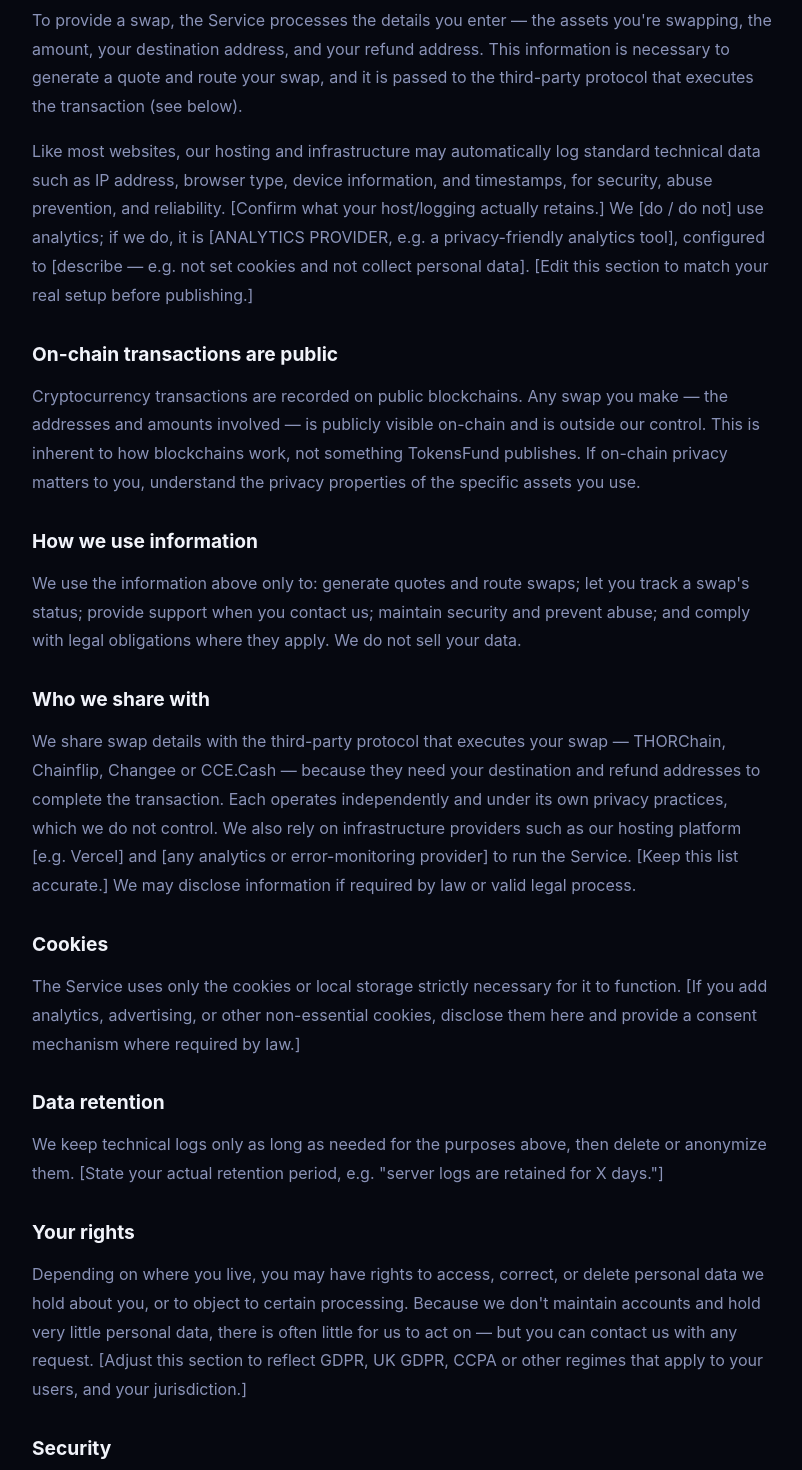
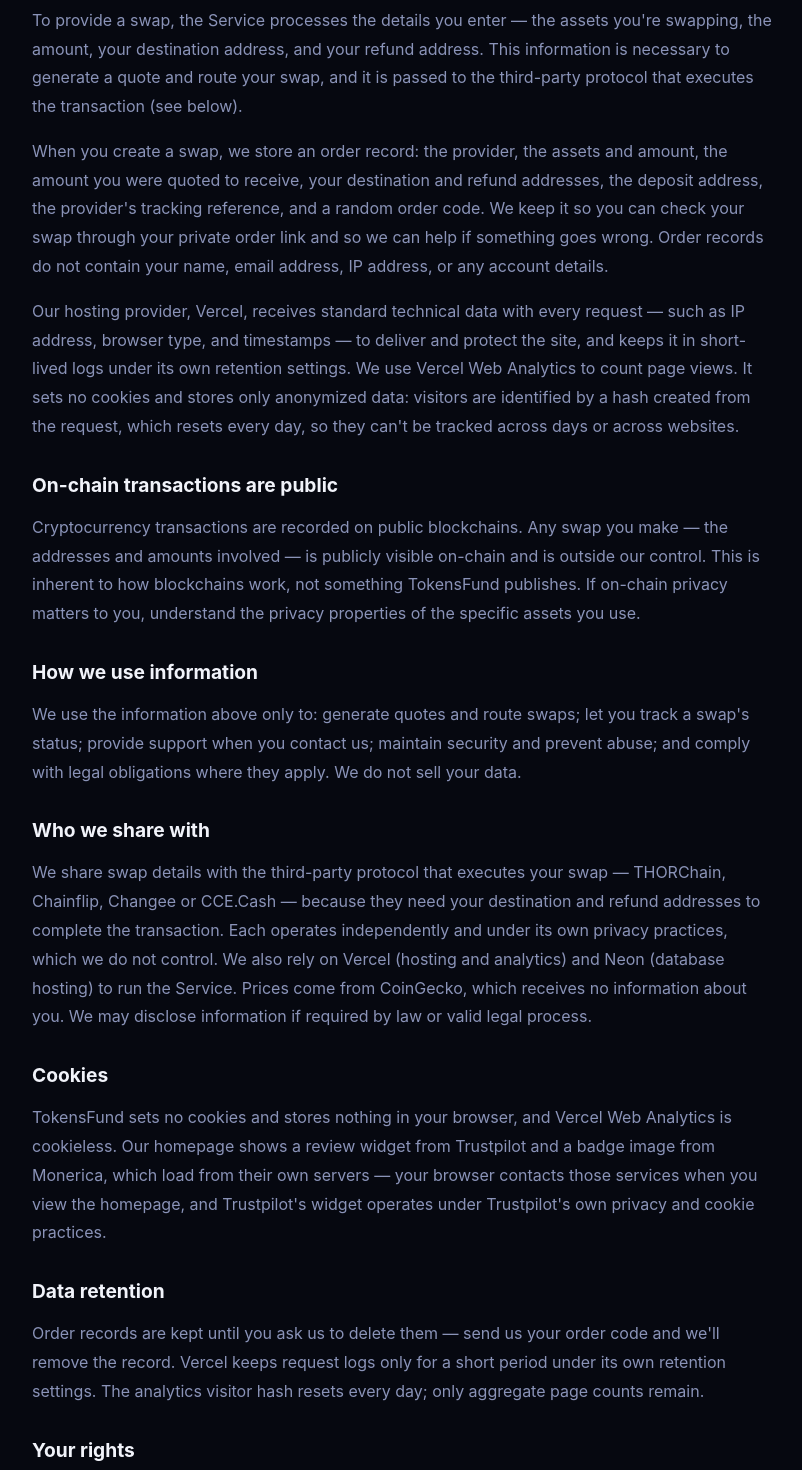
Before and after one commit to Nowfel1/Tokensfund, a Next.js app: page /privacy in a window 1280 px wide. Shown: the part 540-2010 px from the top of the page, without its empty margins (238-1040 px from the left). Built offline with nearby package versions, Linux system fonts and the light colour scheme.

Commit message:
Update page.tsx

```diff
--- a/app/privacy/page.tsx
+++ b/app/privacy/page.tsx
@@ -27,7 +27,7 @@
 
       <article className="blog-post">
         <h1>Privacy Policy</h1>
-        <p style={{ color: "#8a93a8", fontSize: "14px" }}>Last updated: June 25, 2026</p>
+        <p style={{ color: "#8a93a8", fontSize: "14px" }}>Last updated: October 22, 2026</p>
 
         <p>
           TokensFund is built to need as little of your data as possible. There&apos;s no account,
@@ -51,12 +51,20 @@
           protocol that executes the transaction (see below).
         </p>
         <p>
-          Like most websites, our hosting and infrastructure may automatically log standard technical
-          data such as IP address, browser type, device information, and timestamps, for security,
-          abuse prevention, and reliability. [Confirm what your host/logging actually retains.] We
-          [do / do not] use analytics; if we do, it is [ANALYTICS PROVIDER, e.g. a privacy-friendly
-          analytics tool], configured to [describe — e.g. not set cookies and not collect personal
-          data]. [Edit this section to match your real setup before publishing.]
+          When you create a swap, we store an order record: the provider, the assets and amount, the
+          amount you were quoted to receive, your destination and refund addresses, the deposit
+          address, the provider&apos;s tracking reference, and a random order code. We keep it so you
+          can check your swap through your private order link and so we can help if something goes
+          wrong. Order records do not contain your name, email address, IP address, or any account
+          details.
+        </p>
+        <p>
+          Our hosting provider, Vercel, receives standard technical data with every request — such as
+          IP address, browser type, and timestamps — to deliver and protect the site, and keeps it in
+          short-lived logs under its own retention settings. We use Vercel Web Analytics to count page
+          views. It sets no cookies and stores only anonymized data: visitors are identified by a hash
+          created from the request, which resets every day, so they can&apos;t be tracked across days
+          or across websites.
         </p>
 
         <h2>On-chain transactions are public</h2>
@@ -78,24 +86,27 @@
         <p>
           We share swap details with the third-party protocol that executes your swap — THORChain, Chainflip, Changee or CCE.Cash — because they need your destination and
           refund addresses to complete the transaction. Each operates independently and under its own
-          privacy practices, which we do not control. We also rely on infrastructure providers such
-          as our hosting platform [e.g. Vercel] and [any analytics or error-monitoring provider] to
-          run the Service. [Keep this list accurate.] We may disclose information if required by law
+          privacy practices, which we do not control. We also rely on Vercel (hosting and
+          analytics) and Neon (database hosting) to run the Service. Prices come from CoinGecko,
+          which receives no information about you. We may disclose information if required by law
           or valid legal process.
         </p>
 
         <h2>Cookies</h2>
         <p>
-          The Service uses only the cookies or local storage strictly necessary for it to function.
-          [If you add analytics, advertising, or other non-essential cookies, disclose them here and
-          provide a consent mechanism where required by law.]
+          TokensFund sets no cookies and stores nothing in your browser, and Vercel Web Analytics is
+          cookieless. Our homepage shows a review widget from Trustpilot and a badge image from
+          Monerica, which load from their own servers — your browser contacts those services when you
+          view the homepage, and Trustpilot&apos;s widget operates under Trustpilot&apos;s own privacy
+          and cookie practices.
         </p>
 
         <h2>Data retention</h2>
         <p>
-          We keep technical logs only as long as needed for the purposes above, then delete or
-          anonymize them. [State your actual retention period, e.g. &quot;server logs are retained
-          for X days.&quot;]
+          Order records are kept until you ask us to delete them — send us your order code and
+          we&apos;ll remove the record. Vercel keeps request logs only for a short period under its
+          own retention settings. The analytics visitor hash resets every day; only aggregate page
+          counts remain.
         </p>
 
         <h2>Your rights</h2>
@@ -103,8 +114,9 @@
           Depending on where you live, you may have rights to access, correct, or delete personal
           data we hold about you, or to object to certain processing. Because we don&apos;t maintain
           accounts and hold very little personal data, there is often little for us to act on — but
-          you can contact us with any request. [Adjust this section to reflect GDPR, UK GDPR, CCPA or
-          other regimes that apply to your users, and your jurisdiction.]
+          you can ask us at any time for a copy of an order record we hold, or ask us to delete it.
+          Because records aren&apos;t linked to your identity, we&apos;ll need the order code or the
+          deposit address to find yours.
         </p>
 
         <h2>Security</h2>
@@ -129,8 +141,7 @@
         <h2>Contact</h2>
         <p>
           Questions or requests? Reach us on Telegram at{" "}
-          <a href="https://t.me/Tokensfund" target="_blank" rel="noopener noreferrer">t.me/Tokensfund</a>{" "}
-          or at [CONTACT EMAIL].
+          <a href="https://t.me/Tokensfund" target="_blank" rel="noopener noreferrer">t.me/Tokensfund</a>.
         </p>
       </article>
     </main>
```
